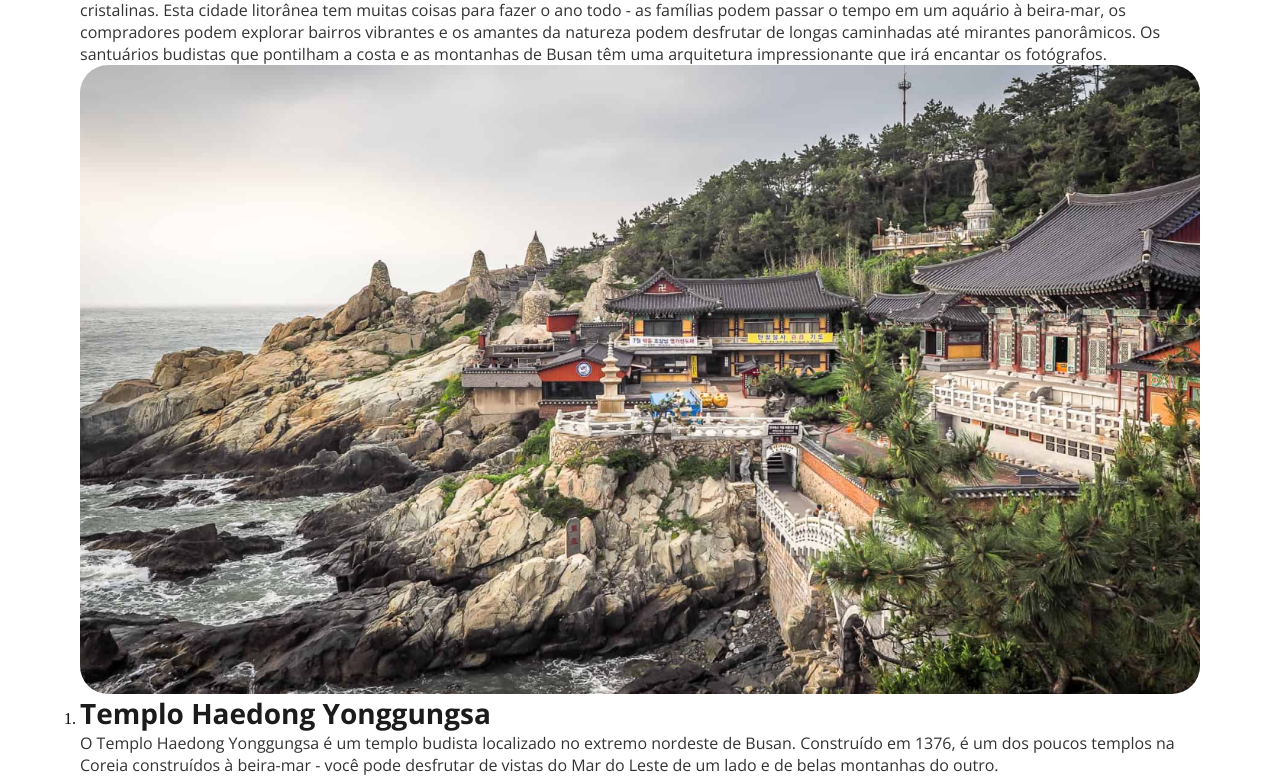
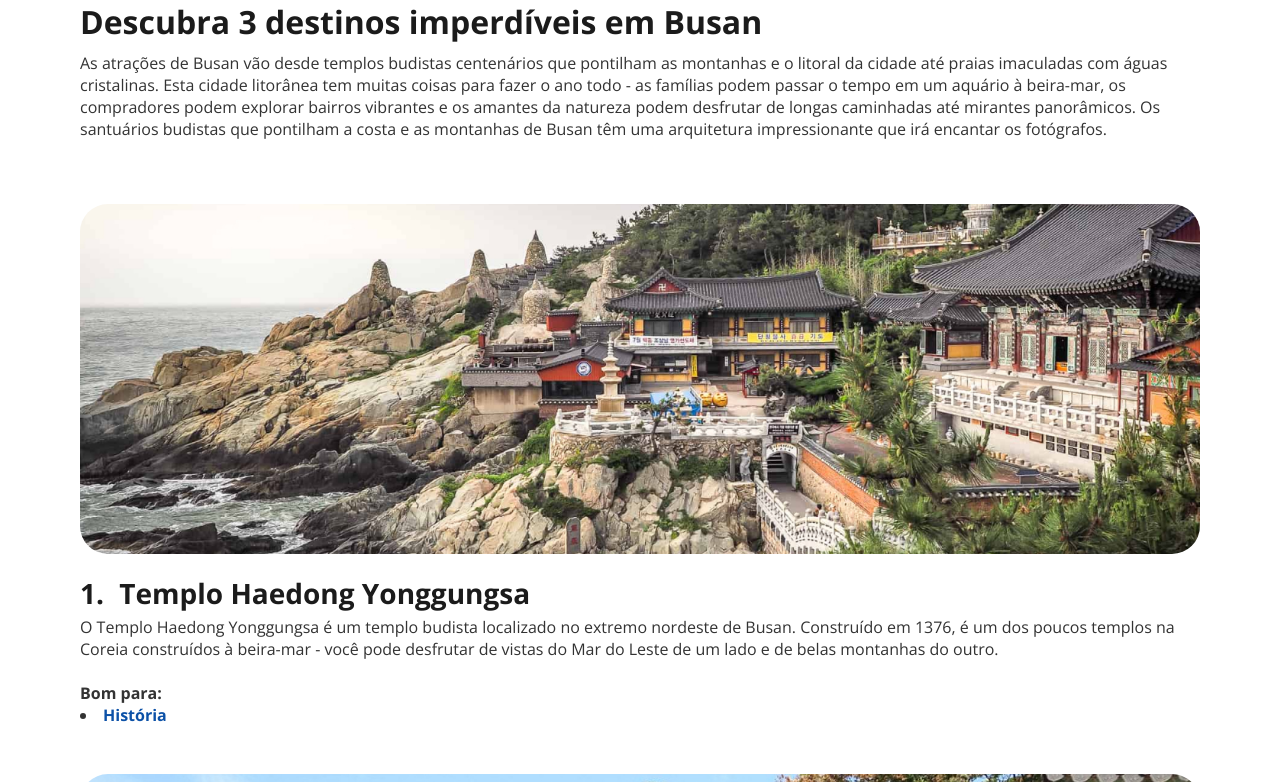
Before and after one commit to danieldiogenes/desafio-local-turistico, a plain HTML site: page index.html in a window 1280 px wide. Shown: the part 705-1487 px from the top of the page. Drawn offline with nearby package versions, Linux system fonts and the light colour scheme; a web font is replaced by a local one.

Commit message:
feat: implements main section styles

```diff
--- a/style.css
+++ b/style.css
@@ -83,3 +83,82 @@ img {
     text-align: center;
   }
 }
+main {
+  padding: 4rem 0 2.5rem 0;
+  border-top: 1px solid var(--border-primary);
+  border-bottom: 1px solid var(--border-primary);
+}
+
+section {
+  & .main-title {
+    display: flex;
+    flex-direction: column;
+    gap: 0.125rem;
+    margin-bottom: 0.5rem;
+  }
+
+  & .paragraph {
+    margin-bottom: 4rem;
+  }
+}
+
+ol {
+  list-style: none;
+  padding-left: 0;
+  display: flex;
+  flex-direction: column;
+  gap: 3rem;
+
+  & > li {
+    counter-increment: item;
+
+    & img {
+      margin-bottom: 1.25rem;
+      height: 21.875rem;
+      width: 70rem;
+      object-fit: cover;
+      object-position: center;
+    }
+
+    & h3 {
+      margin-bottom: 0.25rem;
+    }
+
+    & h3::before {
+      content: counter(item) ". ";
+      font: var(--text-lg);
+      color: var(--text-primary);
+      margin-right: 0.5rem;
+    }
+
+    & ul {
+      list-style: disc;
+      list-style-position: inside;
+
+      & li {
+        font: var(--text-base);
+        font-weight: bold;
+
+        &::marker {
+          color: var(--text-secondary);
+        }
+
+        &.history {
+          color: var(--accent-blue);
+        }
+
+        &.couples {
+          color: var(--accent-purple);
+        }
+
+        &.family {
+          color: var(--accent-pink);
+        }
+
+        &.budget {
+          color: var(--accent-orange);
+        }
+      }
+    }
+  }
+}
```
